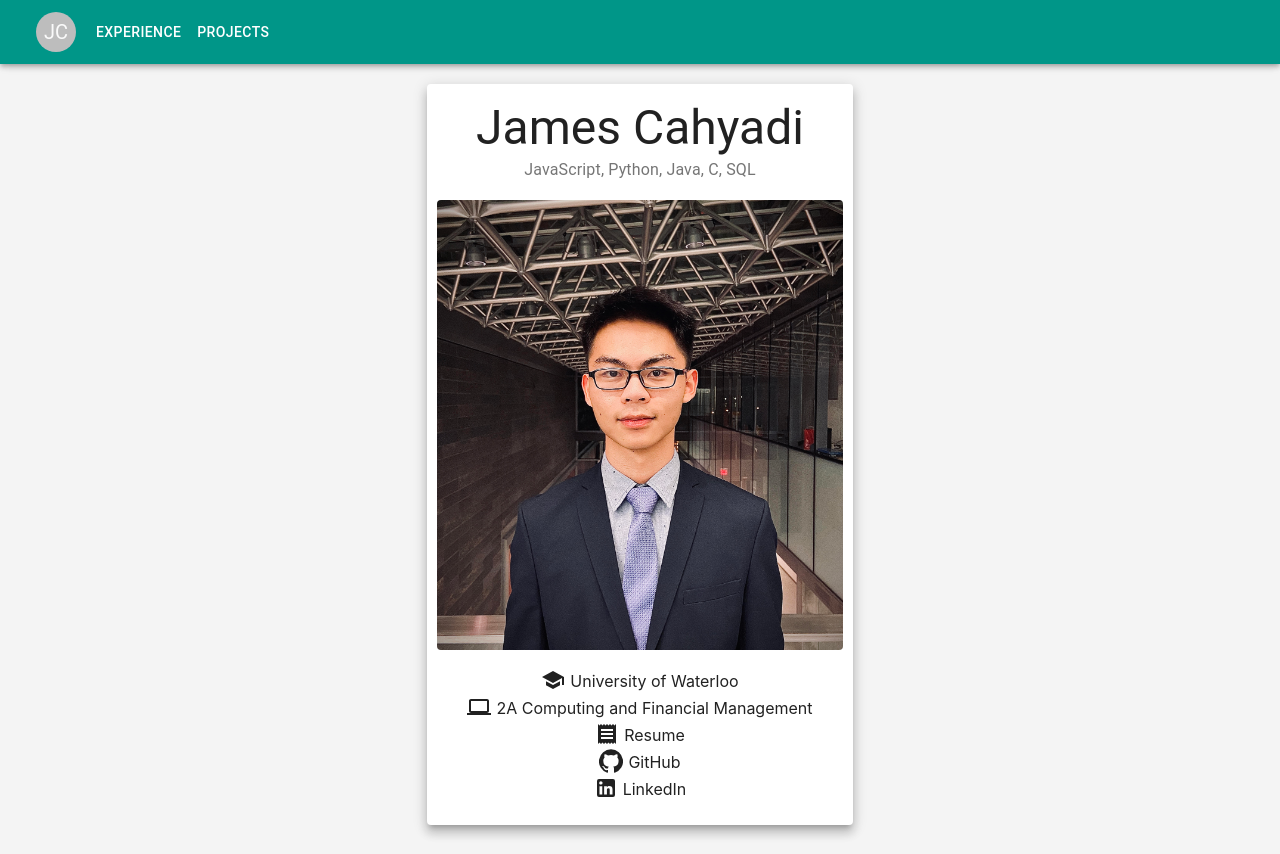
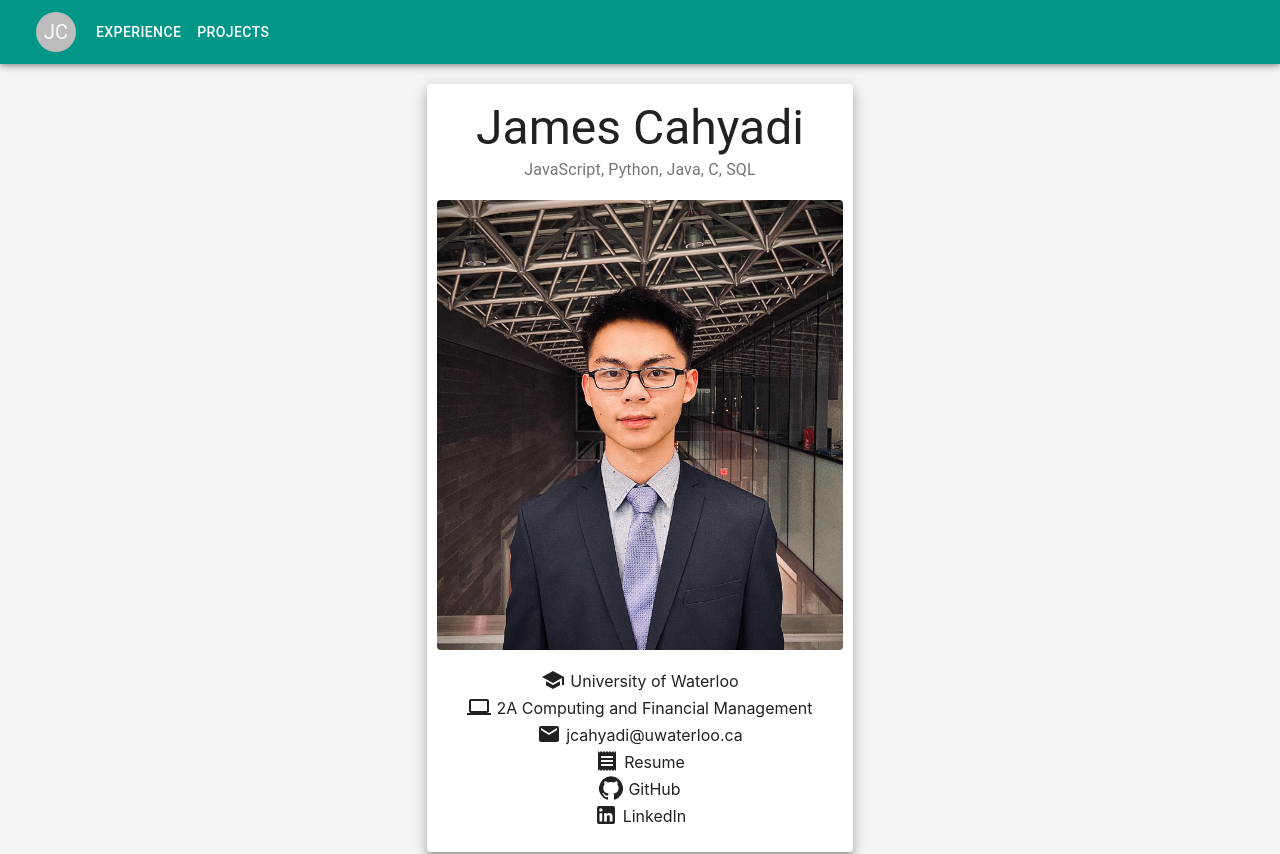
Before and after one commit to JamesCahyadi/Personal-Website, a React (Create React App) app: page / in a window 1280 px wide. Shown: the top 854 px of the page. Built offline with nearby package versions, Linux system fonts and the light colour scheme.

Commit message:
updated resume card

```diff
--- a/src/components/Footer.js
+++ b/src/components/Footer.js
@@ -46,7 +46,7 @@ const Footer = () => {
             </Box>
             <Box>
                 <Typography variant='caption' className={classes.text}>
-                    Made by James Cahyadi ©
+                    Made by James Cahyadi
             </Typography>
             </Box>
         </Paper>
--- a/src/components/ResumeCard.js
+++ b/src/components/ResumeCard.js
@@ -7,8 +7,9 @@ import SchoolIcon from '@material-ui/icons/School';
 import ReceiptIcon from '@material-ui/icons/Receipt';
 import GitHubIcon from '@material-ui/icons/GitHub';
 import LinkedInIcon from '@material-ui/icons/LinkedIn';
+import EmailIcon from '@material-ui/icons/Email';
 import me from '../assets/me.jpg';
-import resume from '../assets/ComSciResume.pdf';
+import resume from '../assets/resume.pdf';
 
 const useStyles = makeStyles({
     root: {
@@ -60,6 +61,11 @@ const ResumeCard = () => {
                     icon={<ComputerIcon className={classes.icon} />}
                 />
                 <InfoSnippet
+                    url={'mailto:jcahyadi@uwaterloo.ca'}
+                    info='jcahyadi@uwaterloo.ca'
+                    icon={<EmailIcon className={classes.icon} />}
+                />
+                <InfoSnippet
                     url={resume}
                     info='Resume'
                     icon={<ReceiptIcon className={classes.icon} />}
```
Also changed, not shown: 2 other files (tests, documents, lock files or other folders).
